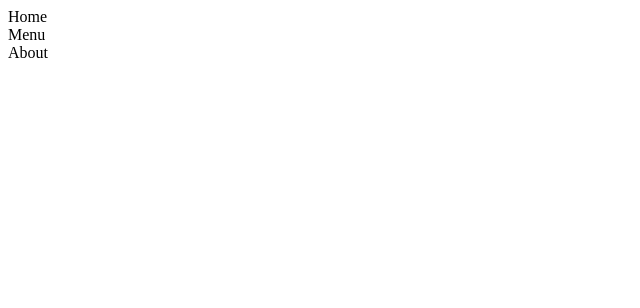
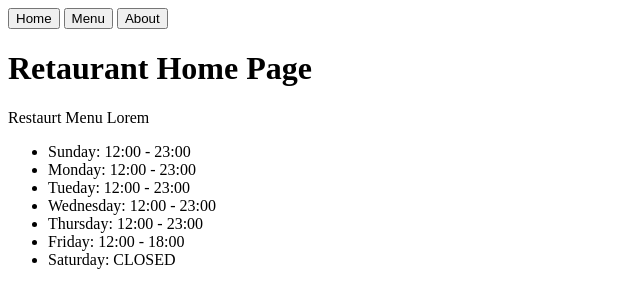
Before and after one commit to AriFarj/restaurant-page, a website built with webpack: page src/template.html in a window 1280 px wide. Shown: the whole page, without its empty margins (0-640 px from the left). Built offline with nearby package versions, Linux system fonts and the light colour scheme.

Commit message:
HTML Header buttons

```diff
--- a/src/template.html
+++ b/src/template.html
@@ -1,16 +1,37 @@
 <!DOCTYPE html>
 <html lang="en">
+
 <head>
     <meta charset="UTF-8">
     <meta name="viewport" content="width=device-width, initial-scale=1.0">
     <title>Document</title>
 </head>
+
 <body>
     <header>
-        <nav>Home</nav>
-        <nav>Menu</Menu></nav>
-        <nav>About</nav>
+        <nav>
+            <button>Home</button>
+            <button>Menu</button>
+            <button>About</button>
+        </nav>
     </header>
-    <div id="content"></div>
+    <div id="content">
+        <div>
+            <h1>Retaurant Home Page</h1>
+            <p>Restaurt Menu Lorem</p>
+            <div class="open-times">
+                <ul>
+                    <li>Sunday: 12:00 - 23:00</li>
+                    <li>Monday: 12:00 - 23:00</li>
+                    <li>Tueday: 12:00 - 23:00</li>
+                    <li>Wednesday: 12:00 - 23:00</li>
+                    <li>Thursday: 12:00 - 23:00</li>
+                    <li>Friday: 12:00 - 18:00</li>
+                    <li>Saturday: CLOSED</li>
+                </ul>
+            </div>
+        </div>
+    </div>
 </body>
+
 </html>
```
